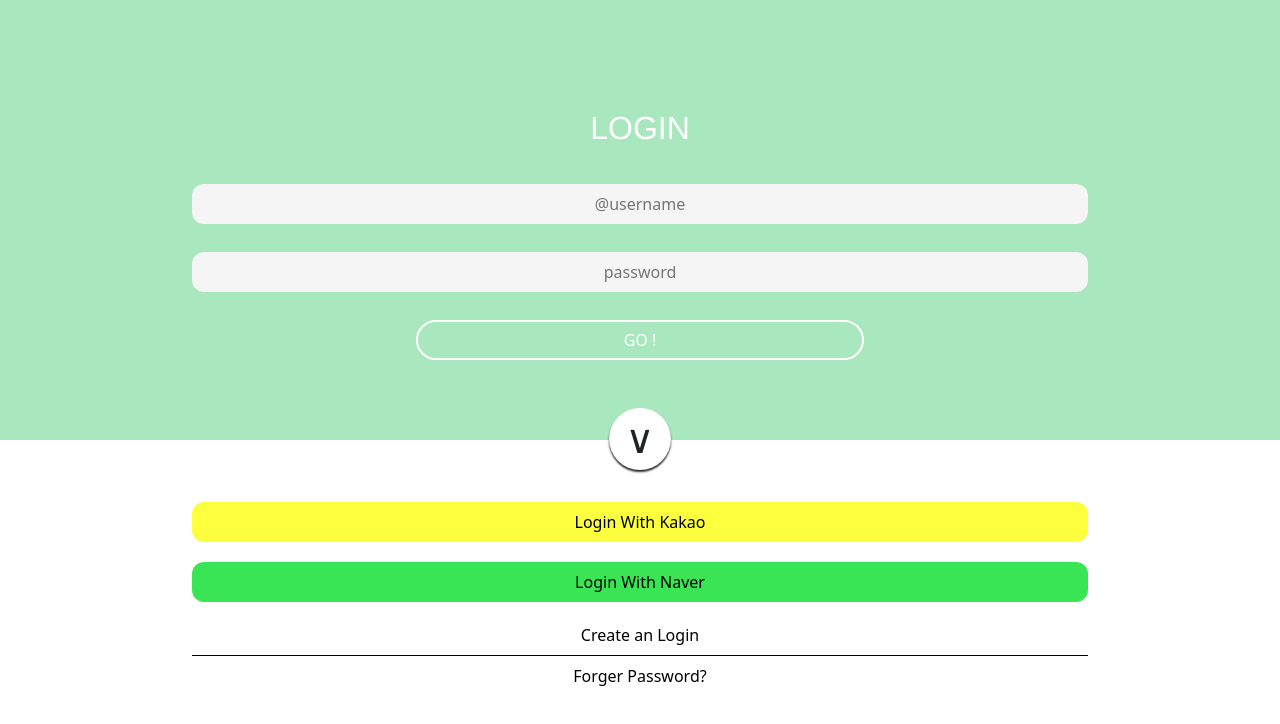
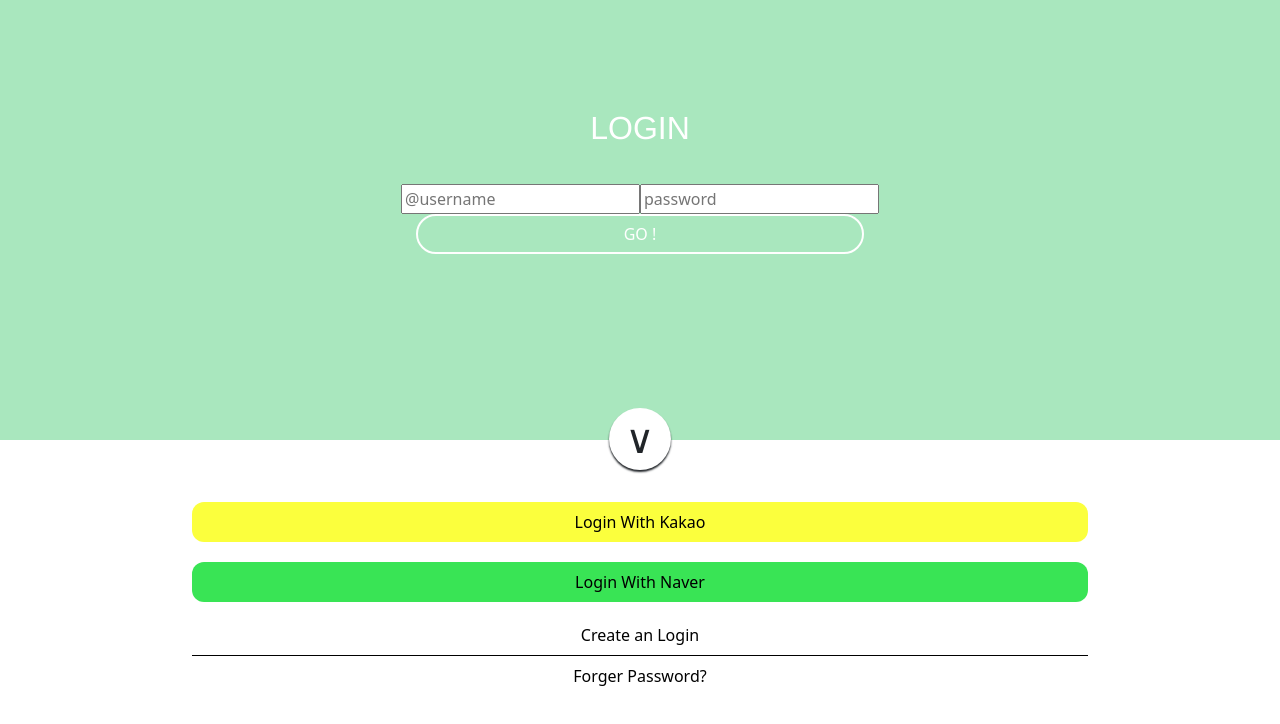
Before and after one commit to shinsoonho/AccountBook-FE, a Vue app: page /login in a window 1280 px wide. Shown: the top 724 px of the page. Built offline with nearby package versions, Linux system fonts and the light colour scheme.

Commit message:
id명 변경 적용

```diff
--- a/src/css/login.css
+++ b/src/css/login.css
@@ -67,8 +67,8 @@
 	padding: 13vh 0 4vh;
 }
 
-#loginId,
-#loginPassword {
+#serviceId,
+#userPw {
 	width: 100%;
 	height: 5vh;
 	margin-bottom: 3.5vh;
```
